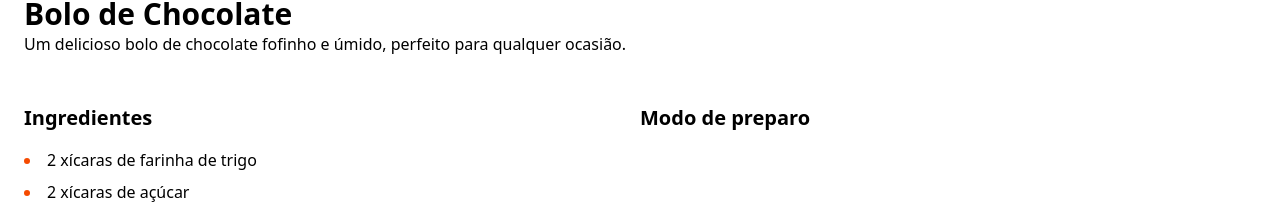
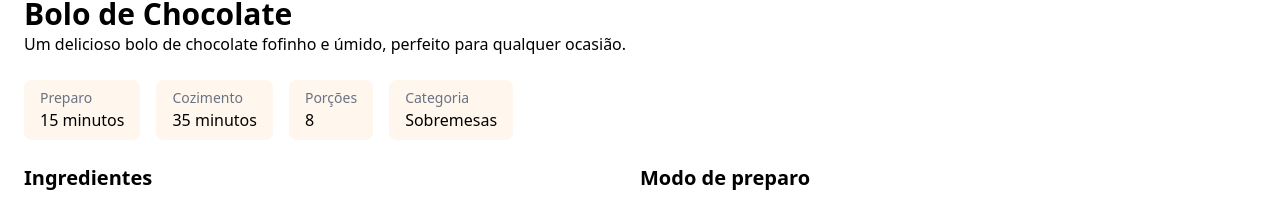
Before and after one commit to felipeaugusto1446/site_receitas, a Next.js app: page /receitas/1 in a window 1280 px wide. Shown: the part 553-757 px from the top of the page. Built offline with nearby package versions, Linux system fonts and the light colour scheme.

Commit message:
feat: componene de infos de preparo

```diff
--- a/src/app/receitas/[id]/page.tsx
+++ b/src/app/receitas/[id]/page.tsx
@@ -1,3 +1,4 @@
+import InfoPill from "@/components/InfoPill";
 import { recipes } from "@/lib/data";
 import { ChevronDown, ChevronLeft } from "lucide-react";
 import Image from "next/image";
@@ -44,8 +45,11 @@
                         </div>
 
                         {/*Infos de preparo*/}
-                        <div>
-                            {/*TODO componente de infos*/}
+                        <div className="flex gap-4">
+                            <InfoPill title="Preparo" info={recipe.prepTime}/>
+                            <InfoPill title="Cozimento" info={recipe.cookTime}/>
+                            <InfoPill title="Porções" info={recipe.servings}/>
+                            <InfoPill title="Categoria" info={recipe.category}/>
                         </div>
 
                         {/*colunas*/}
--- /dev/null
+++ b/src/components/InfoPill/index.tsx
@@ -0,0 +1,12 @@
+interface InfoPillProps{
+    title: string;
+    info: string | number;
+}
+export default function InfoPill({title,info}:InfoPillProps){
+    return(
+        <div className="rounded-lg bg-orange-50 px-4 py-2 w-fit">
+            <p className="text-sm text-gray-500">{title}</p>
+            <p className="font-medium">{info}</p>
+        </div>
+    )
+}
```
